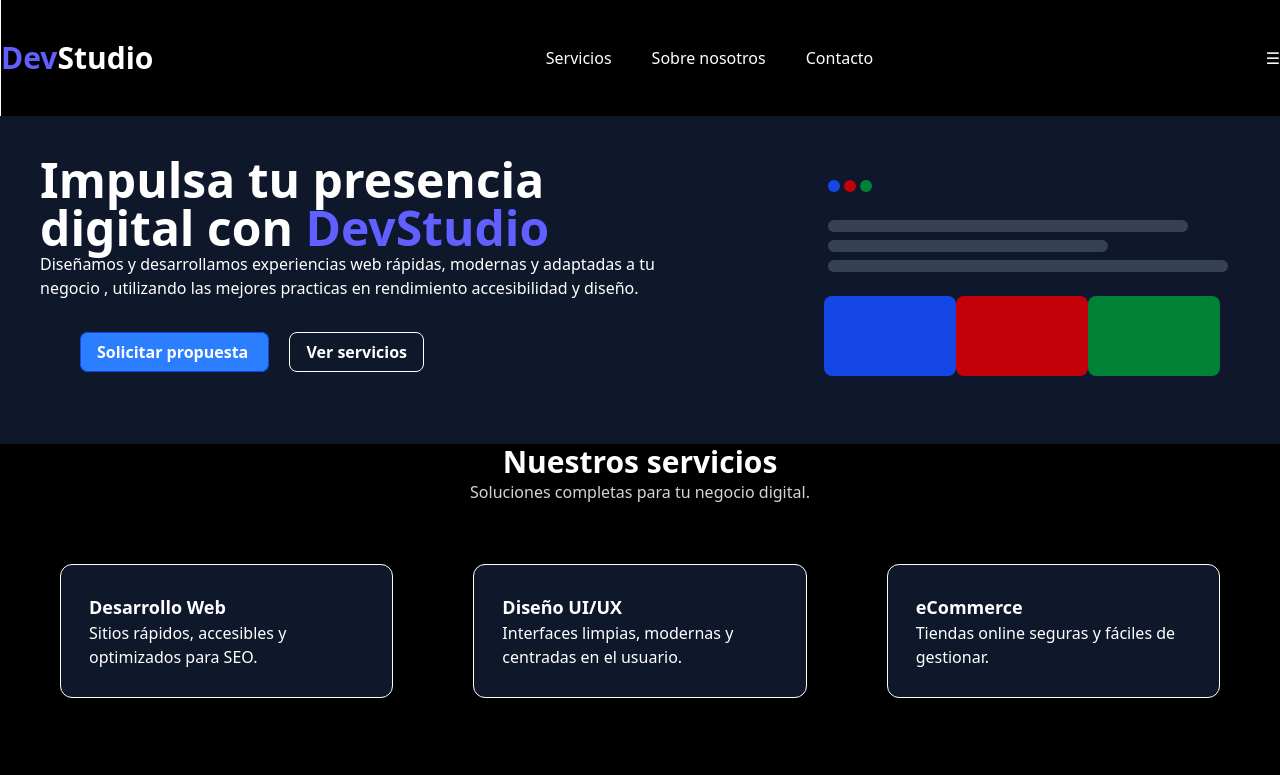
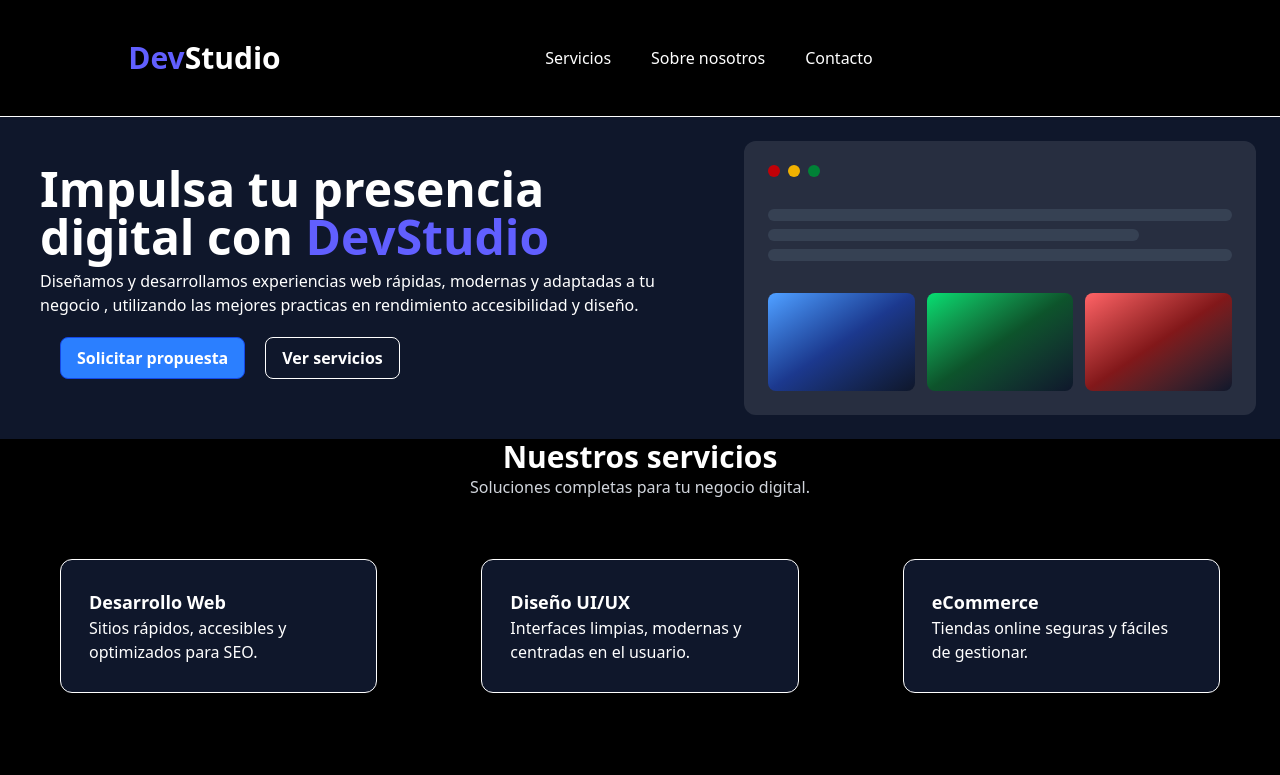
Before and after one commit to DaniCH20/ejerciciosCss, a website built with Vite: page tailwind/my-project/index.html in a window 1280 px wide. Shown: the top 775 px of the page. Built offline with nearby package versions, Linux system fonts and the light colour scheme.

Commit message:
Avance de el DevStudio con tilwind

```diff
--- a/tailwind/my-project/index.html
+++ b/tailwind/my-project/index.html
@@ -1,5 +1,6 @@
 <!DOCTYPE html>
 <html lang="es">
+
 <head>
   <meta charset="UTF-8" />
   <meta name="viewport" content="width=device-width, initial-scale=1.0" />
@@ -17,19 +18,16 @@
 •	En pantallas pequeñas, los enlaces deben ocultarse y mostrarse un botón tipo “menú” (usa hidden y modificadores responsivos como md:flex).
 
   -->
-    <header class="bg-black text-white py-10 border-l">
-      <nav
-        class="sticky top-0 flex items-center flex-row justify-between gap-2"
-      >
+  <header class="bg-black/50 text-white py-10 border-b-1">
+    <nav class="sticky top-0 flex items-center flex-row justify-around gap-2">
       <div>
         <!-- TODO: Logo: haz que parezca el nombre de la marca -->
         <div class="text-3xl font-bold bg-clip-text text-transparent">
           <!-- TODO: Logo: haz que parezca el nombre de la marca -->
-            <span class="text-[var(--color-morado)]">Dev</span
-            ><span class="text-white">Studio</span>
+          <span class="text-[var(--color-morado)]">Dev</span><span class="text-white">Studio</span>
         </div>
       </div>
-        <div class="flex gap-10">
+      <div class="flex gap-10 collapse sm:visible ">
         <!-- TODO:
           - En escritorio: mostrar estos enlaces en fila, con separación y hover.
           - En móvil: puedes ocultarlos y mostrar solo un icono / texto "Menu" (sin JS obligatorio).
@@ -39,13 +37,13 @@
         <a href="#contacto">Contacto</a>
       </div>
       <!-- TODO opcional: botón / icono para menú móvil -->
-        <button class="">☰</button>
+      <button class="visible sm:collapse hover:shadow-2xl shadow-white/50">☰</button>
     </nav>
   </header>
 
   <!-- HERO -->
   <section class="bg-[var(--color-dentro)]" id="hero">
-      <div class="flex flex-col-2 gap-4 justify-evenly md:flex-row">
+    <div class="flex flex-col gap-4 justify-evenly md:flex-row">
       <!-- TODO:
         - En móvil: contenido en columna.
         - En pantallas grandes: divide en dos columnas (texto + bloque decorativo).
@@ -61,49 +59,51 @@
 
       -->
       <div class="m-10">
-          <h1 class="text-5xl font-bold">Impulsa tu presencia digital con<span class="text-[var(--color-morado)]"> DevStudio</span></h1>
-          <p class="">
+        <h1 class="text-5xl font-bold mt-2">Impulsa tu presencia digital con<span class="text-[var(--color-morado)]">
+            DevStudio</span></h1>
+        <p class="mt-2">
           Diseñamos y desarrollamos experiencias web rápidas, modernas y
           adaptadas a tu negocio , utilizando las mejores practicas en
           rendimiento accesibilidad y diseño.
         </p>
-          <div class="m-10 gap-5">
+        <div class=" flex flex-col gap-5 m-5 md:flex-row text-center ">
           <!-- TODO: Botón principal con hover y bordes redondeados -->
-            <a
-              href="#contacto"
-              class="bg-blue-500 hover:bg-blue-700 text-white font-bold py-2 px-4 border border-blue-700 rounded-lg"
-            >
+          <a href="#contacto"
+            class="bg-blue-500 hover:bg-blue-700 text-white font-bold py-2 px-4 border border-blue-700 rounded-lg">
             Solicitar propuesta
           </a>
           <!-- TODO: Botón secundario sutil -->
-            <a href="#servicios" class="text-white m-5 hover:bg-gray-700 font-bold py-2 px-4 border rounded-lg">
+          <a href="#servicios" class="text-white  hover:bg-gray-700 font-bold py-2 px-4 border rounded-lg">
             Ver servicios
           </a>
         </div>
       </div>
 
       <!-- Bloque decorativo / Imagen simulada -->
-        <div class="bg-[var(--color-fondo)] shadow-gray-200  h-60 w-120  rounded-xl border-white m-10 ">
-          <!-- TODO:
-          - Simula una tarjeta / ventana de app con fondo blanco o translúcido.
-          - Bordes redondeados, sombra, padding.
-          - Tal vez unos rectángulos internos como "líneas de código".
-        -->
-          <div class="flex  flex-row justify-start gap-1 m-6">
-            <div class="bg-blue-700 h-3 w-3 rounded-full"></div>
+      <div
+        class="bg-white/10 rounded-xl  m-6 p-6 hover:shadow-2xl shadow-white/50 flex flex-col justify-between w-full max-w-md md:max-w-lg">
+
+        <!-- Semáforos -->
+        <div class="flex gap-2 mb-4">
           <div class="bg-red-700 h-3 w-3 rounded-full"></div>
+          <div class="bg-yellow-500 h-3 w-3 rounded-full"></div>
           <div class="bg-green-700 h-3 w-3 rounded-full"></div>
         </div>
-          <div class="grid grid-cols-1 items-center m-5">
-            <div class="bg-gray-700 h-3 w-90 m-1  rounded-lg"></div>
-            <div class="bg-gray-700 h-3 w-70 m-1  rounded-lg" ></div>
-            <div class="bg-gray-700 h-3 w-100 m-1  rounded-lg"></div>
+
+        <!-- Líneas -->
+        <div class="grid gap-2 mb-4">
+          <div class="bg-gray-700 h-3 rounded-lg w-full"></div>
+          <div class="bg-gray-700 h-3 rounded-lg w-4/5"></div>
+          <div class="bg-gray-700 h-3 rounded-lg w-full"></div>
         </div>
-          <div class="flex items-center flex-row justify-around m-5">
-            <div class="bg-blue-700 h-20 w-33 rounded-lg"></div>
-            <div class="bg-red-700 h-20 w-33 rounded-lg"></div>
-            <div class="bg-green-700 h-20 w-33 rounded-lg"></div>
+
+        <!-- Rectángulos degradados -->
+        <div class="grid grid-cols-3 gap-3">
+          <div class="bg-gradient-to-br from-blue-400 via-blue-900 to-slate-900 rounded-lg aspect-[3/2]"></div>
+          <div class="bg-gradient-to-br from-green-400 via-green-900 to-slate-900 rounded-lg aspect-[3/2]"></div>
+          <div class="bg-gradient-to-br from-red-400 via-red-900 to-slate-900 rounded-lg aspect-[3/2]"></div>
         </div>
+
       </div>
     </div>
   </section>
@@ -127,32 +127,38 @@
         - Padding
         - Hover: elevar/sombra/cambiar borde
     -->
-      <div class="grid grid-cols-3 items-center m-5">
-        <article class=" bg-[var(--color-dentro)] border rounded-xl border-white m-10 p-7 hover:shadow-2xl shadow-white/50">
+    <div class="grid grid-cols-1 md:grid-cols-2 lg:grid-cols-3 gap-6 m-5">
+      <article
+        class=" bg-[var(--color-dentro)] border rounded-xl border-white m-10 p-7 hover:shadow-2xl shadow-white/50">
         <h3 class="text-lg font-bold">Desarrollo Web</h3>
         <p class="">Sitios rápidos, accesibles y optimizados para SEO.</p>
       </article>
-        <article class="bg-[var(--color-dentro)] border rounded-xl border-white m-10 p-7 hover:shadow-2xl shadow-white/50">
+      <article
+        class="bg-[var(--color-dentro)] border rounded-xl border-white m-10 p-7 hover:shadow-2xl shadow-white/50">
         <h3 class="text-lg font-bold">Diseño UI/UX</h3>
         <p class="">
           Interfaces limpias, modernas y centradas en el usuario.
         </p>
       </article>
-        <article class="bg-[var(--color-dentro)] border rounded-xl border-white m-10 p-7 hover:shadow-2xl shadow-white/50">
+      <article
+        class="bg-[var(--color-dentro)] border rounded-xl border-white m-10 p-7 hover:shadow-2xl shadow-white/50">
         <h3 class="text-lg font-bold">eCommerce</h3>
         <p class="">Tiendas online seguras y fáciles de gestionar.</p>
       </article>
-        <article class="bg-[var(--color-dentro)] border rounded-xl border-white m-10 p-7 hover:shadow-2xl shadow-white/50">
+      <article
+        class="bg-[var(--color-dentro)] border rounded-xl border-white m-10 p-7 hover:shadow-2xl shadow-white/50">
         <h3 class="text-lg font-bold">Branding</h3>
         <p class="">
           Construimos una identidad visual coherente y memorable.
         </p>
       </article>
-        <article class="bg-[var(--color-dentro)] border rounded-xl border-white m-10 p-7 hover:shadow-2xl shadow-white/50">
+      <article
+        class="bg-[var(--color-dentro)] border rounded-xl border-white m-10 p-7 hover:shadow-2xl shadow-white/50">
         <h3 class="text-lg font-bold">Optimización</h3>
         <p class="">Mejoramos rendimiento, Core Web Vitals y conversión.</p>
       </article>
-        <article class="bg-[var(--color-dentro)] border rounded-xl border-white m-10 p-7 hover:shadow-2xl shadow-white/50">
+      <article
+        class="bg-[var(--color-dentro)] border rounded-xl border-white m-10 p-7 hover:shadow-2xl shadow-white/50">
         <h3 class="text-lg font-bold">Soporte</h3>
         <p class="">Mantenimiento y mejoras continuas para tu proyecto.</p>
       </article>
@@ -160,7 +166,7 @@
   </section>
 
   <!-- SOBRE NOSOTROS / TESTIMONIO -->
-    <section id="sobre-nosotros" class="flex flex-col-2 ">
+  <section id="sobre-nosotros" class="flex flex-col-1  md:flex-col-2 items-center justify-center">
     <!-- TODO:
       - Usa flex o grid:
         - En móvil: contenido en columna.
@@ -216,12 +222,11 @@
       <form class="flex flex-col gap-3 ">
         <input type="text" placeholder="Tu nombre" class="border rounded-3xl p-1" />
         <input type="email" placeholder="Tu email" class="border rounded-3xl p-1" />
-          <textarea
-            placeholder="Cuéntanos sobre tu proyecto"
-            class="border rounded-3xl p-4"
-          ></textarea>
+        <textarea placeholder="Cuéntanos sobre tu proyecto" class="border rounded-3xl p-4"></textarea>
         <!-- TODO: Botón con hover y ancho completo en móvil -->
-          <button type="submit" class="bg-blue-500 hover:bg-blue-700 text-white font-bold py-2  max-w-30 border border-blue-700 rounded-lg hover:shadow-2xl shadow-white/50">Enviar mensaje</button>
+        <button type="submit"
+          class="bg-blue-500 hover:bg-blue-700 text-white font-bold py-2  max-w-30 border border-blue-700 rounded-lg hover:shadow-2xl shadow-white/50">Enviar
+          mensaje</button>
       </form>
     </div>
   </section>
@@ -237,7 +242,7 @@
         - Copyright
       - Centrado en móvil
     -->
-      <div class="flex items-center flex-row justify-around m-5 md:items-center justify-center">
+    <div class="flex items-center flex-row justify-around m-5 md:items-center justify-center gap-10">
       <p>© 2025 DevStudio. Todos los derechos reservados.</p>
       <div class="">
         <a href="#hero">Inicio</a>
@@ -248,4 +253,5 @@
     </div>
   </footer>
 </body>
+
 </html>
```
Lines whose indentation alone changed are shown as unchanged.
